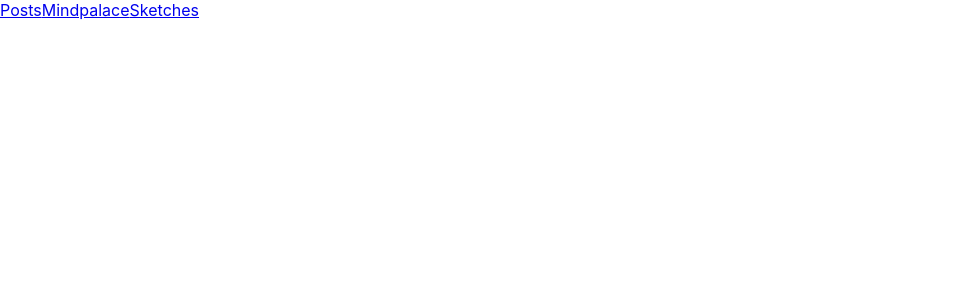
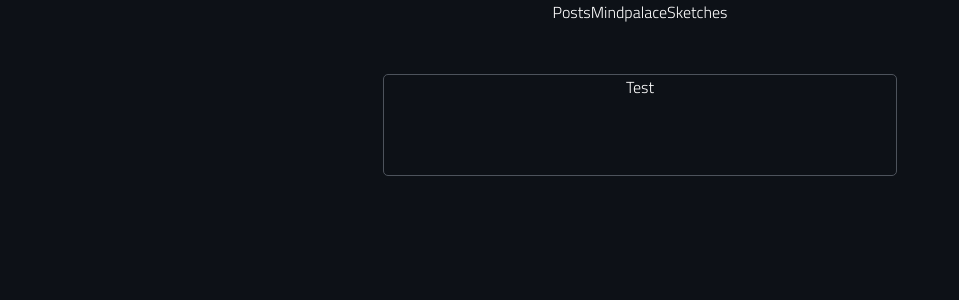
Before and after one commit to Zonotora/zonotora.github.io, a Next.js app: page / in a window 1280 px wide. Shown: the top 300 px of the page, without its empty margins (0-959 px from the left). Built offline with nearby package versions, Linux system fonts and the light colour scheme.

Commit message:
Base template

```diff
--- /dev/null
+++ b/components/post-preview.tsx
@@ -0,0 +1,16 @@
+type Props = {
+  title: string;
+  date: string;
+  slug: string;
+};
+
+const PostPreview = ({ title, date, slug }: Props) => {
+  return (
+    <div className="post-preview">
+      {title}
+      {date}
+    </div>
+  );
+};
+
+export default PostPreview;
--- /dev/null
+++ b/components/posts.tsx
@@ -0,0 +1,19 @@
+import PostType from "../interfaces/post";
+import PostPreview from "./post-preview";
+
+type Props = {
+  posts: PostType[];
+  count: number;
+};
+
+const Posts = ({ posts, count }: Props) => {
+  return (
+    <div className="posts">
+      {posts.map((post) => (
+        <PostPreview title={post.title} date={post.date} slug={post.slug} />
+      ))}
+    </div>
+  );
+};
+
+export default Posts;
--- a/pages/index.tsx
+++ b/pages/index.tsx
@@ -2,21 +2,32 @@ import type { NextPage } from "next";
 import Head from "next/head";
 import Image from "next/image";
 import Link from "next/link";
-import { getPostBySlug, getAllPosts } from "../lib/api";
-import type PostType from "../interfaces/post";
+import { getAllPosts } from "../lib/api";
+import PostType from "../interfaces/post";
+import Posts from "../components/posts";
 
 type Props = {
-  post: PostType;
+  posts: PostType[];
 };
 
-const Home: NextPage = () => {
+export const Home = ({ posts }: Props) => {
   return (
-    <div>
+    <div className="main">
       <Link href="/posts">Posts</Link>
       <Link href="/mindpalace">Mindpalace</Link>
       <Link href="/sketches">Sketches</Link>
+
+      <Posts posts={posts} count={3} />
     </div>
   );
 };
 
+export const getStaticProps = async () => {
+  const posts = getAllPosts(["title", "date", "slug"]);
+
+  return {
+    props: { posts },
+  };
+};
+
 export default Home;
--- a/pages/posts/[slug].tsx
+++ b/pages/posts/[slug].tsx
@@ -17,10 +17,10 @@ export default function Post({ post }: Props) {
     return <ErrorPage statusCode={404} />;
   }
   return (
-    <div>
+    <main>
       {post.title}
       <div dangerouslySetInnerHTML={{ __html: post.content }} />
-    </div>
+    </main>
   );
 }
 
--- a/styles/globals.css
+++ b/styles/globals.css
@@ -1,7 +1,45 @@
+@import url("https://fonts.googleapis.com/css2?family=Abel&family=Titillium+Web:wght@300&display=swap");
+
+:root {
+  --background-color: #0d1117;
+  --border-color: #4d535c;
+}
+
 html,
 body {
-  padding: 0;
-  margin: 0;
-  font-family: -apple-system, BlinkMacSystemFont, Segoe UI, Roboto, Oxygen,
-    Ubuntu, Cantarell, Fira Sans, Droid Sans, Helvetica Neue, sans-serif;
+  font-family: "Titillium Web", sans-serif;
+  margin: 0px;
+  padding: 0px;
+  overflow-x: hidden;
+  background-color: var(--background-color);
 }
+
+a {
+  color: white;
+  text-decoration: none;
+}
+
+.main {
+  text-align: center;
+}
+
+.posts {
+  color: white;
+  display: flex;
+  flex-direction: row;
+  align-items: center;
+  justify-content: center;
+  margin-top: 50px;
+}
+
+.post-preview {
+  min-width: 100px;
+  height: 100px;
+  width: 40%;
+  border: 1px solid var(--border-color);
+  border-radius: 5px;
+}
+
+.post-preview:hover {
+  border-color: white;
+}
```
Also changed, not shown: pages/posts/index.tsx (+21 -2 lines).
